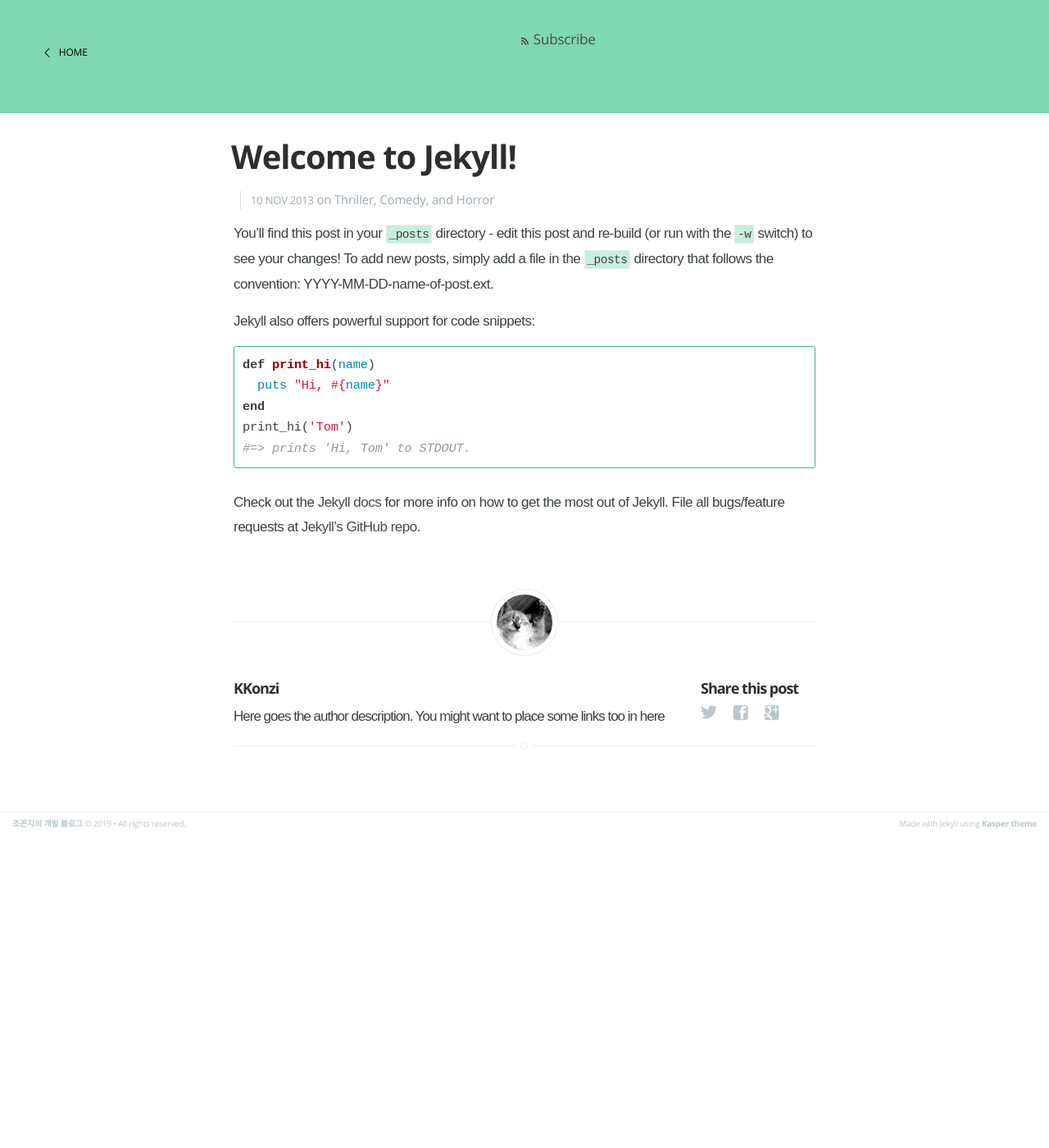
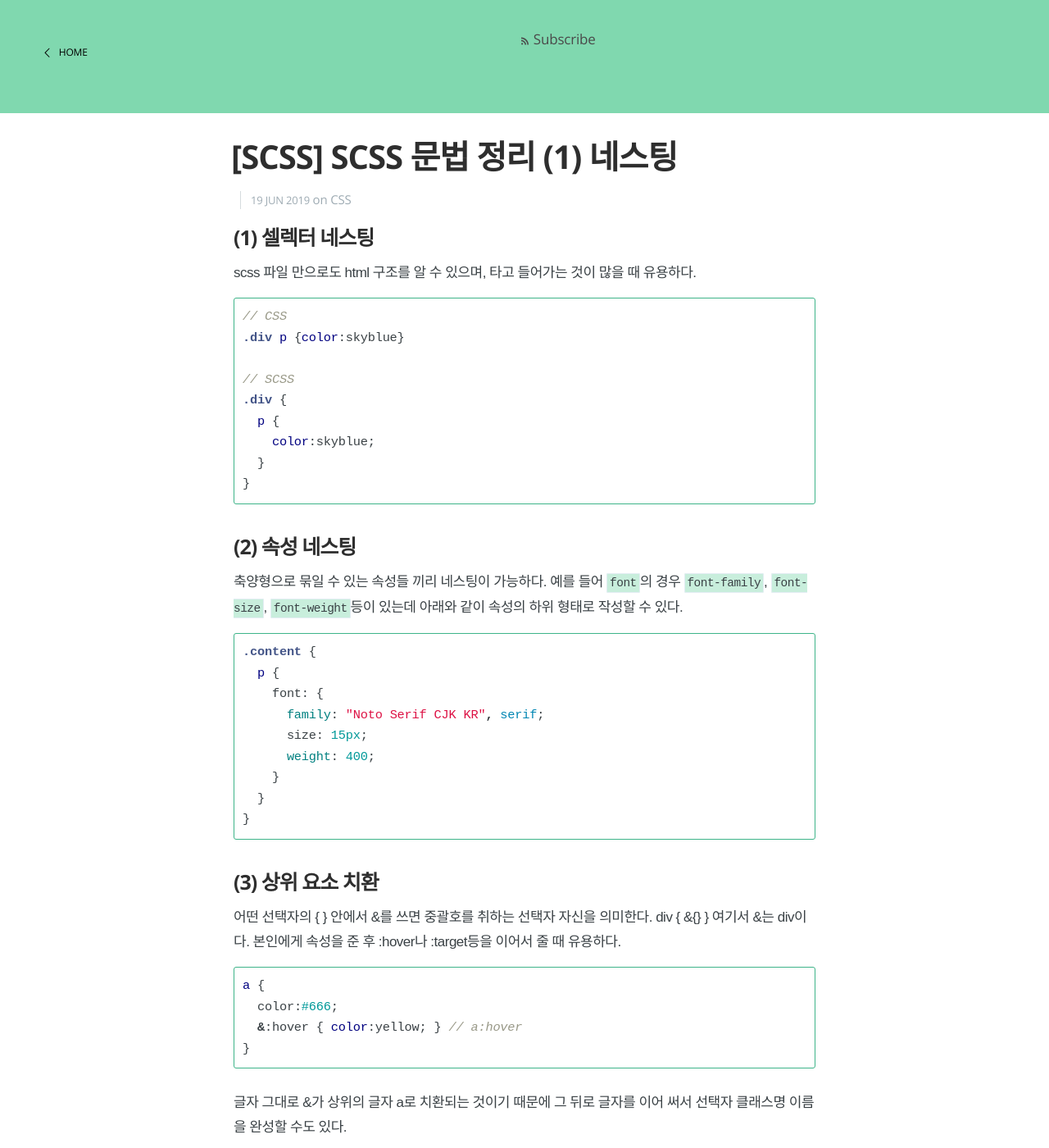
Before and after one commit to KKonzi/kkonzi.github.io, a Jekyll site: the page built from _posts/2013-11-10-welcome-to-jekyll.markdown, in a window 1280 px wide and 1400 px high. Shown: the whole window at 82% size. Built offline with Jekyll 4.4.1, drawn with Linux system fonts in a browser that asks for light colours; some web fonts are replaced; some of the changed text lies outside the part shown.

Commit message:
post: '[SCSS] SCSS 문법 정리 (1) 네스팅' 포스트 추가

````diff
--- a/_posts/2013-11-10-welcome-to-jekyll.markdown
+++ b/_posts/2013-11-10-welcome-to-jekyll.markdown
@@ -1,24 +1,67 @@
 ---
 layout: post
-title:  "Welcome to Jekyll!"
-date:   2013-11-10 10:18:00
-categories: Thriller Comedy Horror
+title:  "[SCSS] SCSS 문법 정리 (1) 네스팅"
+date:   2019-06-19 00:40:00
+categories: CSS
 ---
 
-You'll find this post in your `_posts` directory - edit this post and re-build (or run with the `-w` switch) to see your changes!
-To add new posts, simply add a file in the `_posts` directory that follows the convention: YYYY-MM-DD-name-of-post.ext.
+### (1) 셀렉터 네스팅
 
-Jekyll also offers powerful support for code snippets:
+scss 파일 만으로도 html  구조를 알 수 있으며, 타고 들어가는 것이 많을 때 유용하다.
 
-{% highlight ruby %}
-def print_hi(name)
-  puts "Hi, #{name}"
-end
-print_hi('Tom')
-#=> prints 'Hi, Tom' to STDOUT.
-{% endhighlight %}
+```scss
+// CSS
+.div p {color:skyblue}
 
-Check out the [Jekyll docs][jekyll] for more info on how to get the most out of Jekyll. File all bugs/feature requests at [Jekyll's GitHub repo][jekyll-gh].
+// SCSS
+.div {
+  p {
+    color:skyblue;
+  }
+}
+```
 
-[jekyll-gh]: https://github.com/mojombo/jekyll
-[jekyll]:    http://jekyllrb.com
+
+
+### (2) 속성 네스팅
+
+축양형으로 묶일 수 있는 속성들 끼리 네스팅이 가능하다. 예를 들어 `font`의 경우 `font-family`, `font-size`, `font-weight`등이 있는데 아래와 같이 속성의 하위 형태로 작성할 수 있다.
+
+```scss
+.content {
+  p {
+    font: {
+      family: "Noto Serif CJK KR", serif;
+      size: 15px;
+      weight: 400;
+    }
+  }
+}
+```
+
+
+
+### (3) 상위 요소 치환
+
+어떤 선택자의 { } 안에서 &를 쓰면 중괄호를 취하는 선택자 자신을 의미한다. div { &{} } 여기서 &는 div이다. 본인에게 속성을 준 후 :hover나 :target등을 이어서 줄 때 유용하다.
+
+```scss
+a {
+  color:#666;
+  &:hover { color:yellow; } // a:hover
+}
+```
+
+글자 그대로 &가 상위의 글자 a로 치환되는 것이기 때문에 그 뒤로 글자를 이어 써서 선택자 클래스명 이름을 완성할 수도 있다.
+
+```scss
+.btn {
+   display:inline-block; padding:3px 10px; border:1px solid #000;
+   &_blue { background-color:blue; border:0; } // .btn_blue
+   &_yellow { background-color:yellow; border:0; } // .btn_yellow
+}
+```
+
+
+
+##
````
